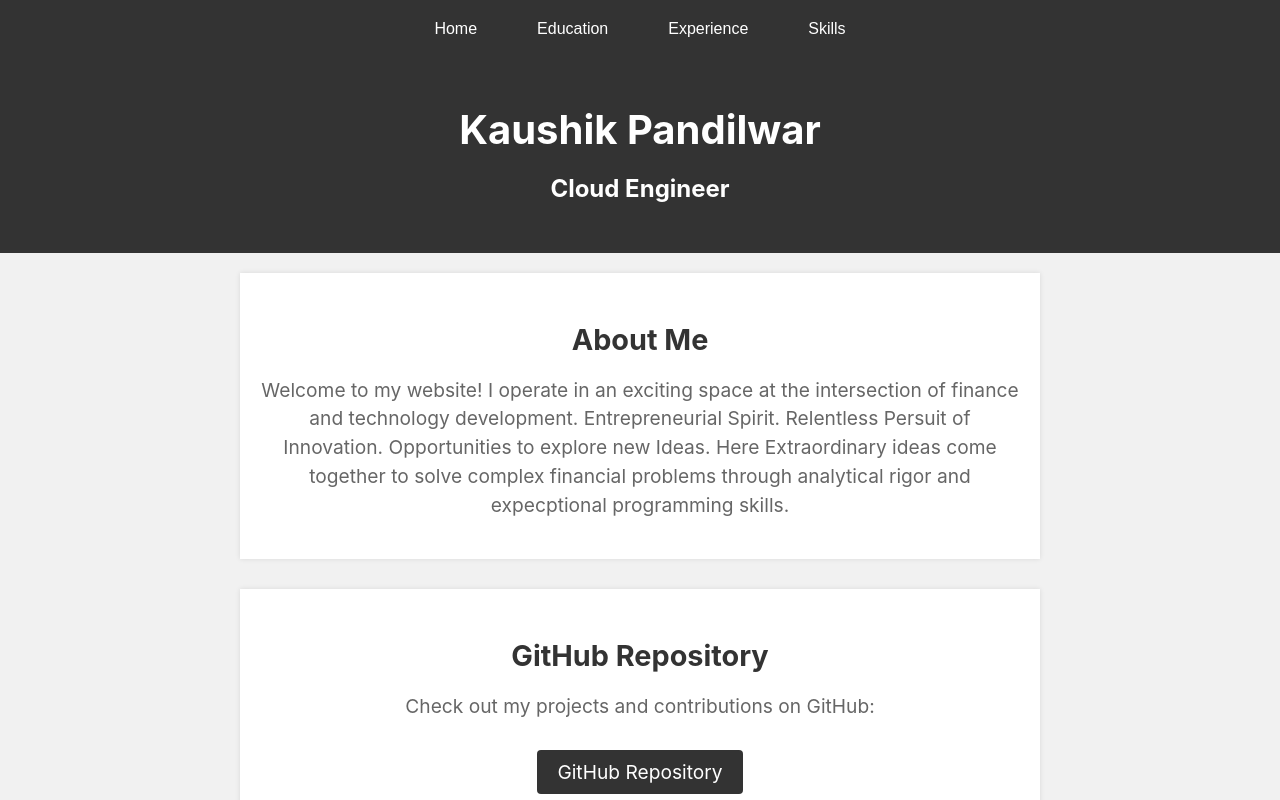
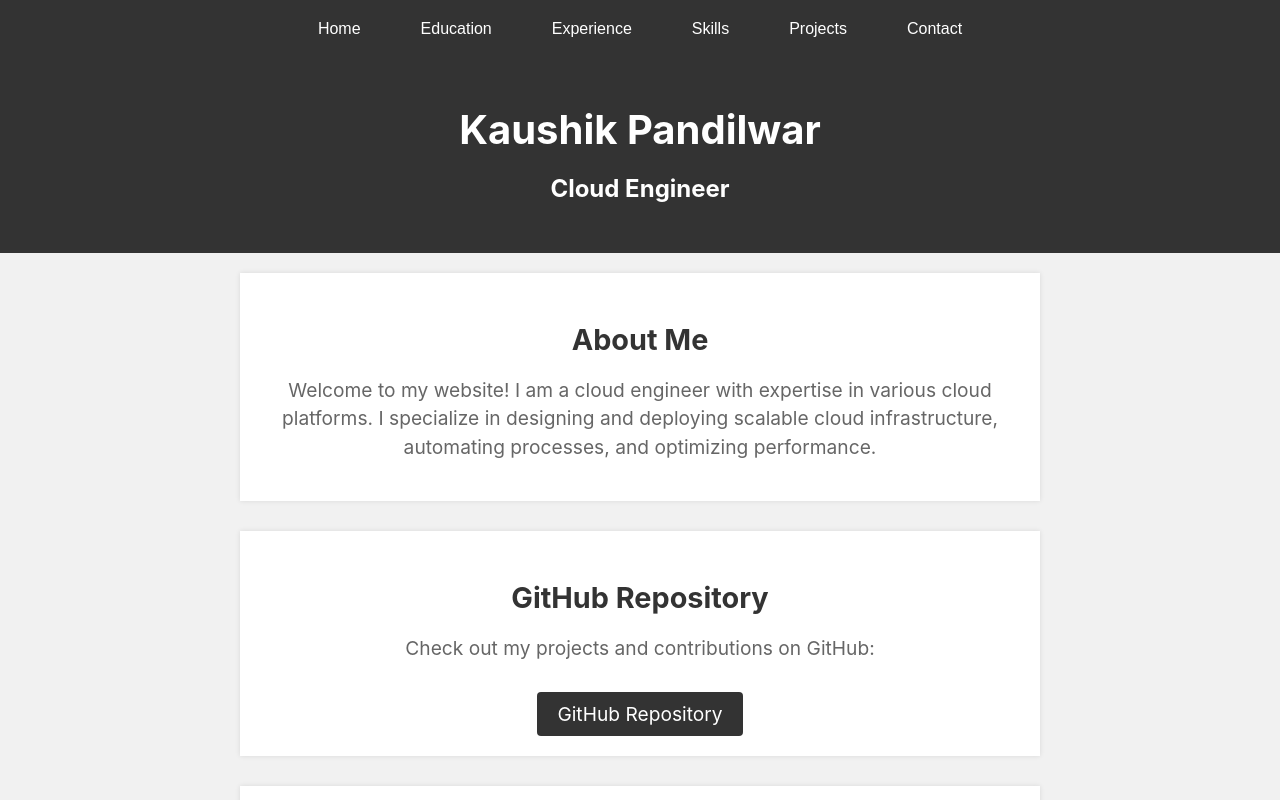
Before and after one commit to Kaushikfortis/My-React-App, a React (Create React App) app: page / in a window 1280 px wide. Shown: the top 800 px of the page. Built offline with nearby package versions, Linux system fonts and the light colour scheme.

Commit message:
Update App.js
Added some features

```diff
--- a/src/App.js
+++ b/src/App.js
@@ -3,16 +3,20 @@ import './App.css';
 import Education from './Education';
 import Experience from './Experience';
 import Skills from './Skills';
+import Projects from './Projects'; // Import a component to display your projects
+import Contact from './Contact'; // Import a component for contact information
+import { animateScroll as scroll } from 'react-scroll';
 
 function App() {
   const githubRepoLink = 'https://github.com/Kaushikfortis';
   const certificationsLink =
-    'https://www.linkedin.com/in/kaushik-pandilwar-12aa87185';
+    'https://drive.google.com/drive/folders/1qv9a_d1xypf1WWS8Eh8EFUMWVk-JFI6-?usp=sharing';
 
   const [currentPage, setCurrentPage] = useState('home');
 
   const handleNavigation = (page) => {
     setCurrentPage(page);
+    scroll.scrollToTop();
   };
 
   const renderContent = () => {
@@ -22,18 +26,19 @@ function App() {
       return <Experience />;
     } else if (currentPage === 'skills') {
       return <Skills />;
+    } else if (currentPage === 'projects') {
+      return <Projects />; // Add a component to display your projects
+    } else if (currentPage === 'contact') {
+      return <Contact />; // Add a component with your contact information
     } else {
       return (
         <>
           <section>
             <h3>About Me</h3>
             <p>
-              Welcome to my website! I operate in an exciting space at the intersection
-               of finance and technology development. Entrepreneurial Spirit. Relentless
-                 Persuit of Innovation. Opportunities to explore new Ideas. Here
-                  Extraordinary ideas come together to solve complex financial problems through
-                   analytical rigor and expecptional programming skills.
-
+              Welcome to my website! I am a cloud engineer with expertise in various cloud platforms.
+              I specialize in designing and deploying scalable cloud infrastructure, automating
+              processes, and optimizing performance.
             </p>
           </section>
 
@@ -64,17 +69,41 @@ function App() {
   return (
     <div className="App">
       <nav className="App-nav">
-        <button className="nav-button" onClick={() => handleNavigation('home')}>
+        <button
+          className={`nav-button ${currentPage === 'home' ? 'active' : ''}`}
+          onClick={() => handleNavigation('home')}
+        >
           Home
         </button>
-        <button className="nav-button" onClick={() => handleNavigation('education')}>
+        <button
+          className={`nav-button ${currentPage === 'education' ? 'active' : ''}`}
+          onClick={() => handleNavigation('education')}
+        >
           Education
         </button>
-        <button className="nav-button" onClick={() => handleNavigation('experience')}>
+        <button
+          className={`nav-button ${currentPage === 'experience' ? 'active' : ''}`}
+          onClick={() => handleNavigation('experience')}
+        >
           Experience
         </button>
-        <button className="nav-button" onClick={() => handleNavigation('skills')}>
+        <button
+          className={`nav-button ${currentPage === 'skills' ? 'active' : ''}`}
+          onClick={() => handleNavigation('skills')}
+        >
           Skills
+        </button>
+        <button
+          className={`nav-button ${currentPage === 'projects' ? 'active' : ''}`}
+          onClick={() => handleNavigation('projects')}
+        >
+          Projects
+        </button>
+        <button
+          className={`nav-button ${currentPage === 'contact' ? 'active' : ''}`}
+          onClick={() => handleNavigation('contact')}
+        >
+          Contact
         </button>
       </nav>
 
@@ -86,7 +115,7 @@ function App() {
       <main className="App-main">{renderContent()}</main>
 
       <footer className="App-footer">
-        &copy; 2023 Kaushik Pandilwar
+        &copy; {new Date().getFullYear()} Kaushik Pandilwar
       </footer>
     </div>
   );
```
